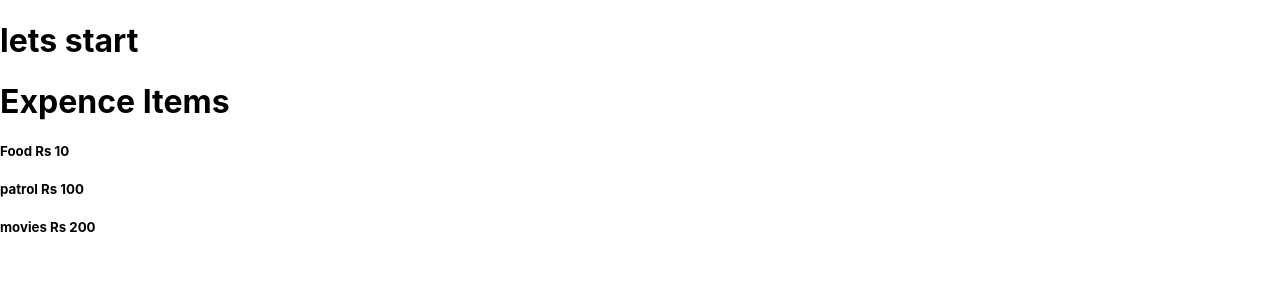
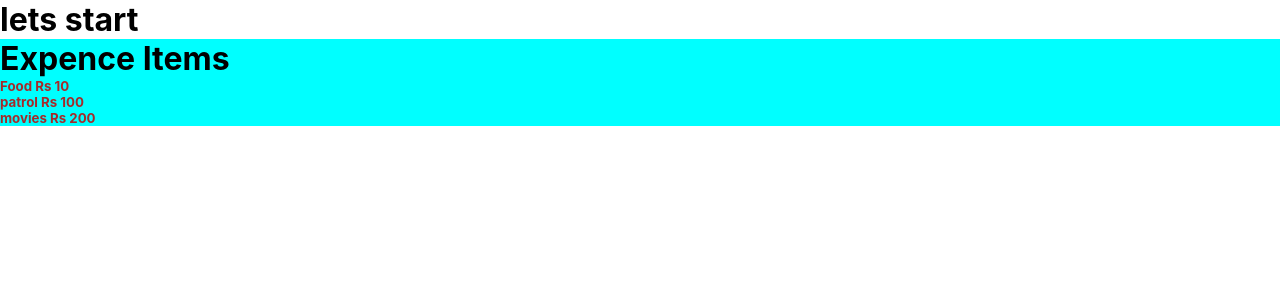
Before and after one commit to shivbanarasi/expence_tkr, a React (Create React App) app: page / in a window 1280 px wide. Shown: the top 300 px of the page. Built offline with nearby package versions, Linux system fonts and the light colour scheme.

Commit message:
adding css

```diff
--- /dev/null
+++ b/src/components/ExpenceItem.css
@@ -0,0 +1,14 @@
+*{
+    padding: 0%;
+    margin: 0;
+}
+
+
+.expItem{
+    padding: 0%;
+    background-color: aqua;
+}
+
+#itemlist{
+    color: brown;
+}
--- a/src/components/ExpenceItems.js
+++ b/src/components/ExpenceItems.js
@@ -1,10 +1,15 @@
+import './ExpenceItem.css';
 function ExpenceItems(){
 return(
-    <div>
+    <div className='expItem'>
+        <div>
         <h1>Expence Items</h1>
-        <h5>Food Rs 10</h5>
-        <h5>patrol Rs 100</h5>
-        <h5>movies Rs 200</h5>
+        <div><h5 id='itemlist'>Food Rs 10</h5></div>
+
+       <div><h5 id='itemlist'>patrol Rs 100</h5></div>
+       <div><h5 id='itemlist'>movies Rs 200</h5></div>
+        </div>
+
     </div>
 
 );
```
